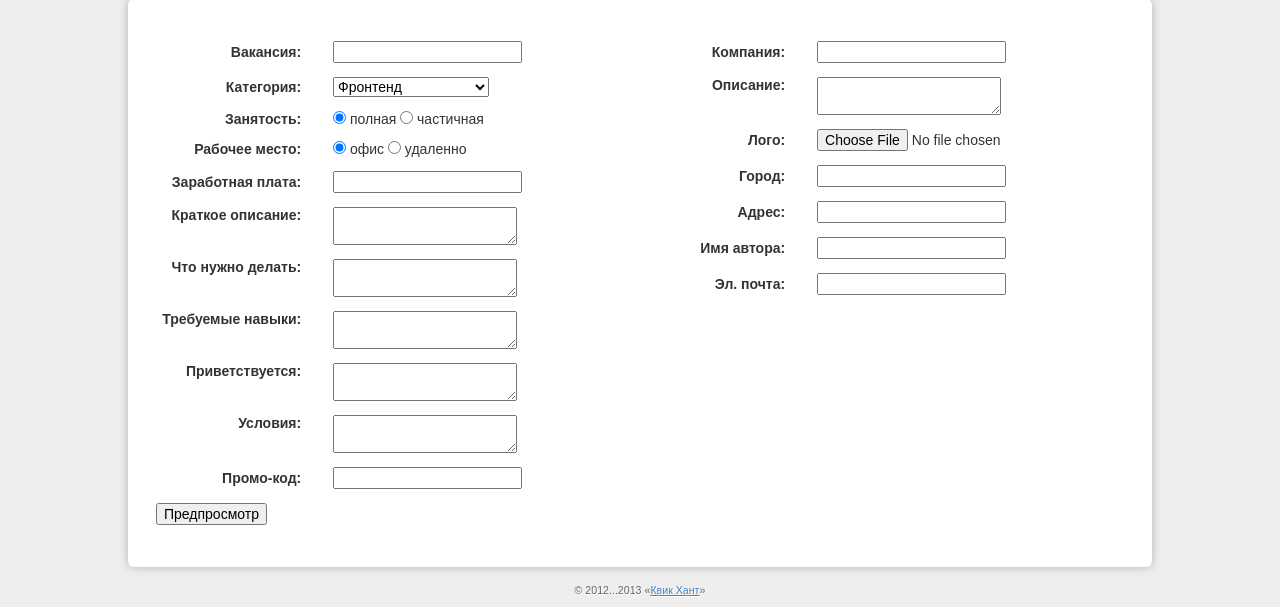
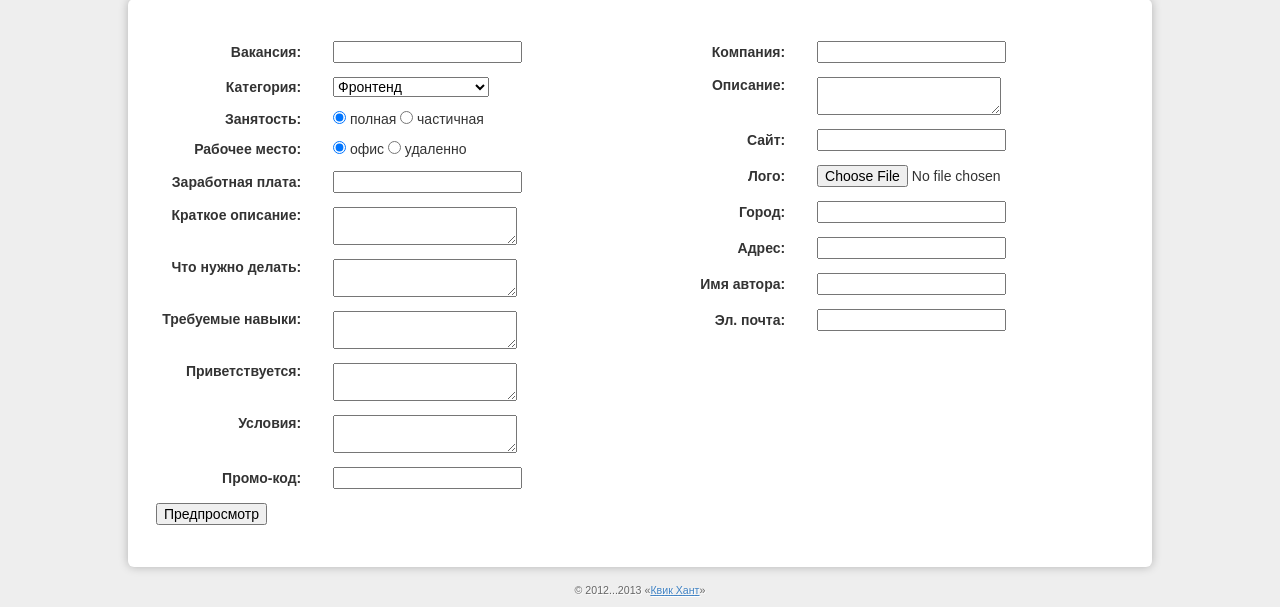
Before and after one commit to nyddle/quickhunt, a Flask app: page /edit/1 in a window 1280 px wide. Shown: the part 145-752 px from the top of the page. Run offline with Flask 2, Linux system fonts and the light colour scheme; parts of the project's set-up code (start-up, migrations or seed data) failed here and were passed over.

Commit message:
Добавил поля сайта на страницу добавления

```diff
--- a/quickhunt/templates/add.html
+++ b/quickhunt/templates/add.html
@@ -85,6 +85,9 @@
         </label>
       </p>
       <p>
+        <label><strong>Сайт:</strong> <input type="text" name="company_name"></label>
+      </p>
+      <p>
         <label><strong>Лого:</strong> <input type="file" name="company_logo"></label>
       </p>
 
```
